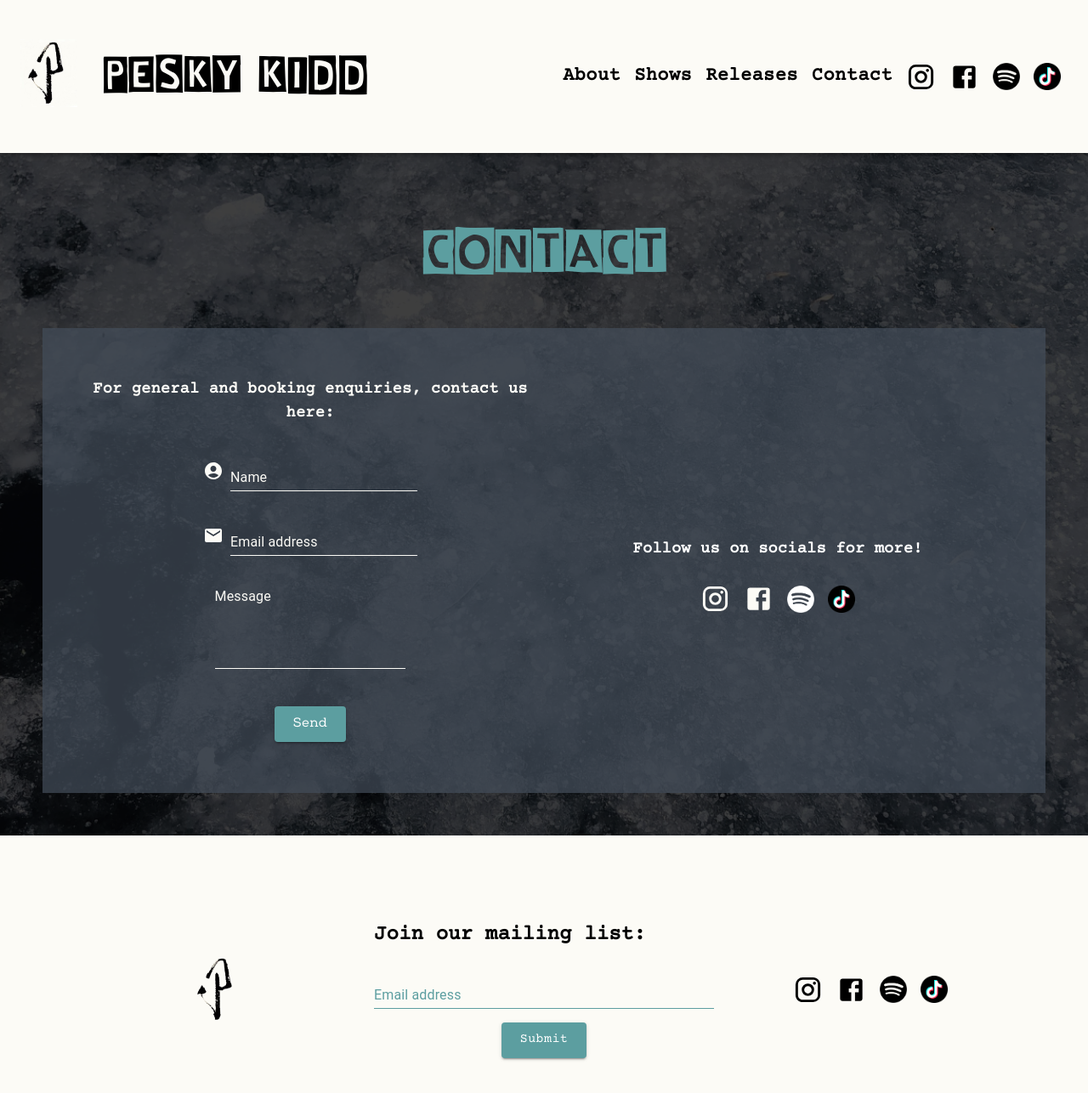
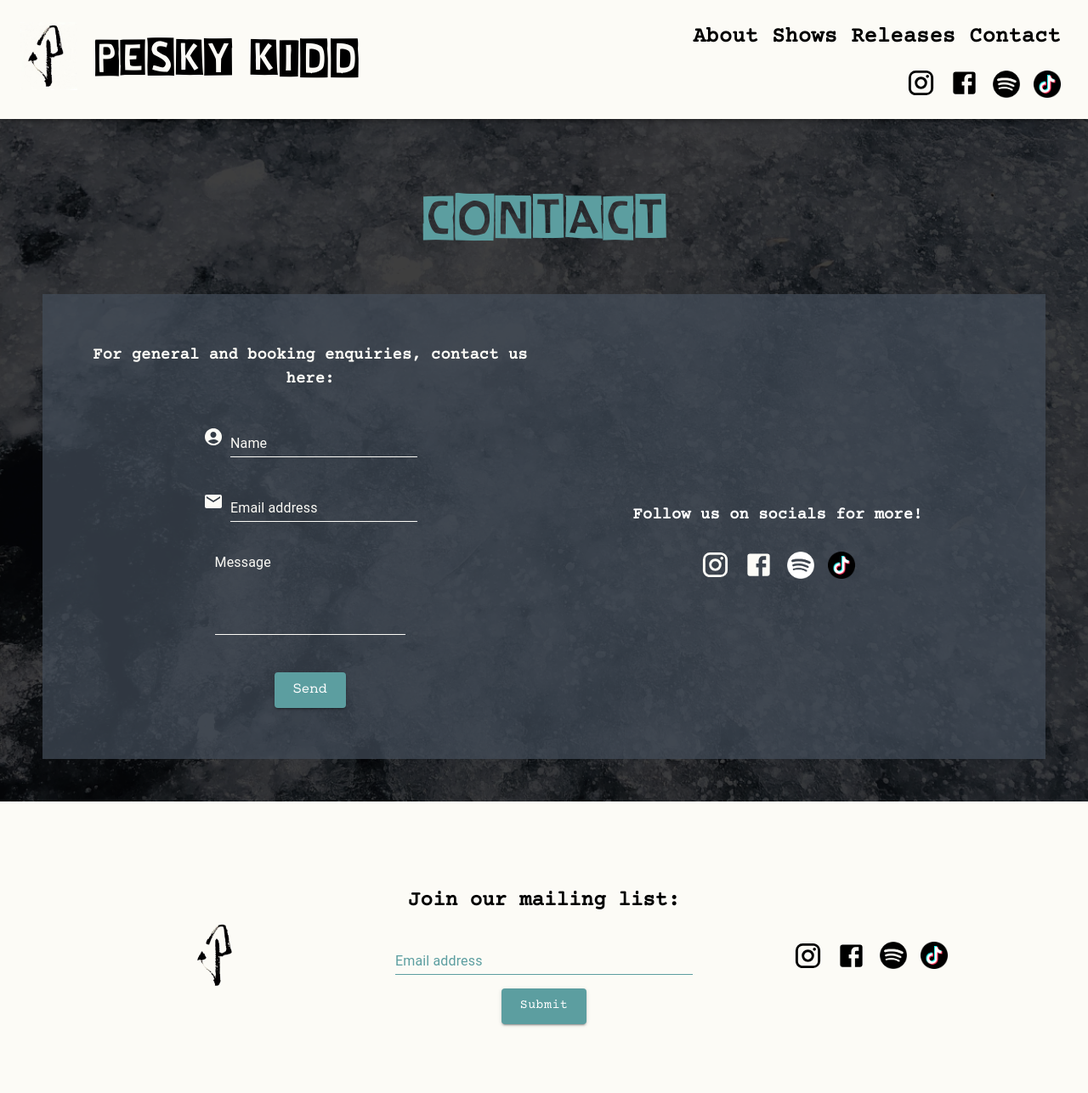
Before and after one commit to AlexJackson01/pesky-kidd-site, a React (Create React App) app in the folder client/: page /contact in a window 1280 px wide. Shown: the top 1286 px of the page at 85% size. Built offline with nearby package versions, Linux system fonts and the light colour scheme.

Commit message:
Website contact form now working plus improvements to desktop nav bar

```diff
--- a/client/package.json
+++ b/client/package.json
@@ -3,6 +3,7 @@
   "version": "0.1.0",
   "private": true,
   "dependencies": {
+    "@emailjs/browser": "^3.10.0",
     "@emotion/react": "^11.10.5",
     "@emotion/styled": "^11.10.5",
     "@mui/icons-material": "^5.11.0",
--- a/client/src/App.css
+++ b/client/src/App.css
@@ -5,19 +5,29 @@
                             'embedded-opentype', and 'svg' */
 }
 
-
-@font-face {font-family: "Linotype Cutter";
-  src: url("./assets/fonts/cutter/806846dbf3aabc5ddf36dfab4b13270b.eot"); /* IE9*/
-  src: url("./assets/fonts/cutter/806846dbf3aabc5ddf36dfab4b13270b.eot?#iefix") format("embedded-opentype"), /* IE6-IE8 */
-  url("./assets/fonts/cutter/806846dbf3aabc5ddf36dfab4b13270b.woff2") format("woff2"), /* chrome、firefox */
-  url("./assets/fonts/cutter/806846dbf3aabc5ddf36dfab4b13270b.woff") format("woff"), /* chrome、firefox */
-  url("./assets/fonts/cutter/806846dbf3aabc5ddf36dfab4b13270b.ttf") format("truetype"), /* chrome、firefox、opera、Safari, Android, iOS 4.2+*/
-  url("./assets/fonts/cutter/806846dbf3aabc5ddf36dfab4b13270b.svg#Linotype Cutter") format("svg"); /* iOS 4.1- */
+@font-face {
+  font-family: 'Linotype Cutter';
+  src: url('./assets/fonts/cutter/806846dbf3aabc5ddf36dfab4b13270b.eot'); /* IE9*/
+  src: url('./assets/fonts/cutter/806846dbf3aabc5ddf36dfab4b13270b.eot?#iefix')
+      format('embedded-opentype'),
+    /* IE6-IE8 */
+      url('./assets/fonts/cutter/806846dbf3aabc5ddf36dfab4b13270b.woff2')
+      format('woff2'),
+    /* chrome、firefox */
+      url('./assets/fonts/cutter/806846dbf3aabc5ddf36dfab4b13270b.woff')
+      format('woff'),
+    /* chrome、firefox */
+      url('./assets/fonts/cutter/806846dbf3aabc5ddf36dfab4b13270b.ttf')
+      format('truetype'),
+    /* chrome、firefox、opera、Safari, Android, iOS 4.2+*/
+      url('./assets/fonts/cutter/806846dbf3aabc5ddf36dfab4b13270b.svg#Linotype Cutter')
+      format('svg'); /* iOS 4.1- */
 }
 
 @font-face {
   font-family: 'Courier Prime';
-  src: local('Courier Prime'), url(./assets/fonts/Courier\ Prime.ttf) format('truetype');
+  src: local('Courier Prime'),
+    url(./assets/fonts/Courier\ Prime.ttf) format('truetype');
   /* other formats include: 'woff2', 'truetype, 'opentype',
                             'embedded-opentype', and 'svg' */
 }
@@ -47,7 +57,7 @@
 }
 
 .social-icons {
-  height:32px;
+  height: 32px;
   width: 32px;
 }
 
@@ -58,12 +68,25 @@
 }
 
 .nav-heading {
-  font-family: "Linotype Cutter";
+  font-family: 'Linotype Cutter';
   font-size: 40px;
-  padding-left: 20px;
+  padding-left: 10px;
 }
+
+.drawer-heading {
+  font-family: 'Linotype Cutter';
+  font-size: 35px;
+}
+
 h2 {
+  font-family: 'Courier Prime';
+  text-align: center;
+}
+
+.sent-message {
   font-family: "Courier Prime";
+  text-align: center;
+  color:#fcfbf6
 }
 
 .intro-video {
@@ -97,16 +120,16 @@ h2 {
 }
 
 .header {
-  font-family: "Linotype Cutter";
-  color: #5C9EA0;
+  font-family: 'Linotype Cutter';
+  color: #5c9ea0;
   font-size: 6vmin;
   text-align: center;
   padding-bottom: 20px;
 }
 
 .record-name {
-  font-family: "Linotype Cutter";
-  color: #FCFBF6;
+  font-family: 'Linotype Cutter';
+  color: #fcfbf6;
   font-size: 20px;
 }
 
@@ -125,8 +148,8 @@ h2 {
 
 .releases-header {
   text-align: center;
-  font-family: "Courier Prime";
-  color:#5C9EA0;
+  font-family: 'Courier Prime';
+  color: #5c9ea0;
   font-size: 30px;
   margin-bottom: 20px;
 }
@@ -148,7 +171,7 @@ h2 {
 }
 
 .track-name {
-  font-family: "Linotype Cutter";
+  font-family: 'Linotype Cutter';
   /* font-size: 80%; */
 }
 
@@ -172,13 +195,13 @@ h2 {
 }
 
 a {
-  color:#FCFBF6;
+  color: #fcfbf6;
   text-decoration: none;
 }
 
 .shows-subtitle {
-  font-family: "Courier Prime";
-  color:#FCFBF6;
+  font-family: 'Courier Prime';
+  color: #fcfbf6;
   font-style: italic;
   text-align: center;
   padding-bottom: 10px;
@@ -198,9 +221,9 @@ a {
 }
 
 .selected-title {
-  color:black;
+  color: black;
   text-align: center;
-  font-family: "Courier Prime";
+  font-family: 'Courier Prime';
   font-style: italic;
   font-size: 25px;
 }
@@ -213,7 +236,7 @@ a {
 }
 
 .band-blurb {
-  font-family: "Courier Prime";
+  font-family: 'Courier Prime';
   color: white;
   /* font-size: 1.6vh; */
 }
@@ -229,7 +252,7 @@ a {
 .band-div {
   display: flex;
   color: white;
-  font-family: "Courier Prime";
+  font-family: 'Courier Prime';
   justify-content: space-evenly;
   flex-wrap: wrap;
   align-items: center;
@@ -247,12 +270,13 @@ a {
 }
 
 .band-title {
-  font-family: "Courier Prime";
-  color:#5C9EA0;
+  font-family: 'Courier Prime';
+  color: #5c9ea0;
   text-align: center;
 }
 
-h4, h5 {
+h4,
+h5 {
   text-align: center;
 }
 
@@ -305,14 +329,13 @@ h4, h5 {
 
 .gallery-header {
   text-align: center;
-  font-family: "Courier Prime";
-  color:#5C9EA0;
+  font-family: 'Courier Prime';
+  color: #5c9ea0;
   font-size: 40px;
 }
 
-
 .carousel-title {
-  font-family: "Courier Prime";
+  font-family: 'Courier Prime';
   text-align: center;
 }
 
@@ -324,7 +347,7 @@ h4, h5 {
 }
 
 .album-title {
-  font-family: "Courier Prime";
+  font-family: 'Courier Prime';
   color: white;
   text-align: center;
   padding: 20px;
@@ -339,19 +362,19 @@ h4, h5 {
 .socials-div {
   padding: 30px 5px 5px 5px;
   color: white;
-  font-family: "Courier Prime";
+  font-family: 'Courier Prime';
   text-align: center;
 }
 
 .contact-header {
-  font-family: "Courier Prime";
+  font-family: 'Courier Prime';
   text-align: center;
-  color:#FCFBF6;
+  color: #fcfbf6;
   padding-bottom: 10px;
 }
 
 .footer {
   padding: 80px;
-  background-color: #FCFBF6;
-  color:#FCFBF6;
+  background-color: #fcfbf6;
+  color: #fcfbf6;
 }
--- a/client/src/components/MailingList.js
+++ b/client/src/components/MailingList.js
@@ -77,22 +77,21 @@ export default function MailingList() {
         <h2>Join our mailing list:</h2>
 <TextField
   sx={{
-
+    color: "#5C9EA0",
     "& .MuiInputLabel-root": { color: "#5C9EA0" },
     // border: "1px solid #5C9EA0",
-    borderRadius: 1,
-    color: "green",
-    fontFamily: "Courier Prime",
-    width: 400,
+    '&.MuiInput': { color: "#5C9EA0"},
     '& .MuiInput-underline:before': { color: '#5C9EA0', borderBottomColor: '#5C9EA0' },
     '& .MuiInput-underline:after': { color: '#5C9EA0', borderBottomColor: '#5C9EA0' },
-    "& .MuiOutlinedInput-root.Mui-focused": {
-        "& > fieldset": {
-  borderColor: "orange"
-        }
-      }
+    input: { color: '#5C9EA0' },
+
+    // border: "1px solid #5C9EA0",
+
+    fontFamily: "Courier Prime",
+    width: 350,
 
   }}
+
   label="Email address"
   variant="standard"
   name="email"
--- a/client/src/components/Nav.js
+++ b/client/src/components/Nav.js
@@ -52,10 +52,10 @@ function Nav (props) {
         <NavLink to='/'>
           <img src={WhiteLogo} className='pesky-drawer' alt='Pesky Kidd logo' />
         </NavLink>
-        <h1 className='nav-heading'>Pesky Kidd</h1>
+        <h1 className='drawer-heading'>Pesky Kidd</h1>
       </Typography>
       <Divider />
-      <List>
+      <List sx={{marginBottom: 5}}>
         {navItems.map(item => (
           <ListItem
             key={item}
@@ -82,18 +82,19 @@ function Nav (props) {
           href='https://www.instagram.com/peskykiddofficial/'
           target='_blank'
         >
-          <InstagramIcon fontSize='large' sx={{ color: 'black' }} />
+          <InstagramIcon fontSize='large' sx={{ color: 'black', marginTop: 2 }} />
         </IconButton>
         <IconButton href='https://www.facebook.com/peskyk1dd/' target='_blank'>
-          <FacebookIcon fontSize='large' sx={{ color: 'black' }} />
+          <FacebookIcon fontSize='large' sx={{ color: 'black', marginTop: 2 }} />
         </IconButton>
         <IconButton
           href='https://open.spotify.com/artist/6GU3Fg2x5wvm0PIHryh3Sf?si=gHjTIqBEShysv1trhsfKFg'
           target='_blank'
+          sx={{marginTop: 2}}
         >
           <img src={Spotify} className='social-icons' alt='Spotify icon' />
         </IconButton>
-        <IconButton href='https://www.tiktok.com/@peskykidd' target='_blank'>
+        <IconButton href='https://www.tiktok.com/@peskykidd' target='_blank' sx={{marginTop: 2}}>
           <img src={Tiktok} className='social-icons' alt='Spotify icon' />
         </IconButton>
       </List>
@@ -111,7 +112,7 @@ function Nav (props) {
           position: 'sticky',
           backgroundColor: '#FCFBF6',
           color: 'black',
-          height: 180,
+          height: 140,
           justifyContent: 'center'
         }}
       >
@@ -166,7 +167,7 @@ function Nav (props) {
                     textTransform: 'none',
                     color: 'black',
                     fontFamily: 'Courier Prime',
-                    fontSize: 22,
+                    fontSize: 25,
                     fontWeight: "bold"
                   }}
                 >
@@ -174,6 +175,7 @@ function Nav (props) {
                 </NavLink>
               </Button>
             ))}
+            <Box sx={{display: "flex", justifyContent: "flex-end", alignItems: "flex-end"}}>
             <IconButton
               href='https://www.instagram.com/peskykiddofficial/'
               target='_blank'
@@ -198,6 +200,7 @@ function Nav (props) {
             >
               <img src={Tiktok} className='social-icons' alt='Spotify icon' />
             </IconButton>
+            </Box>
           </Box>
         </Toolbar>
       </AppBar>
--- a/client/src/components/contact/Form.js
+++ b/client/src/components/contact/Form.js
@@ -1,6 +1,6 @@
 import React, { useState, useRef } from 'react'
-// import emailjs from '@emailjs/browser'
-// import { init } from '@emailjs/browser'
+import emailjs from '@emailjs/browser'
+import { init } from '@emailjs/browser'
 import Box from '@mui/material/Box'
 import Button from '@mui/material/Button'
 import TextField from '@mui/material/TextField'
@@ -8,14 +8,17 @@ import AccountCircle from '@mui/icons-material/AccountCircle'
 import EmailIcon from '@mui/icons-material/Email'
 import { alpha, styled } from '@mui/material/styles'
 
-// init('CRSB7HDdL0UfMj8EF')
+init('CRSB7HDdL0UfMj8EF')
 
 const ContactText = styled(TextField)({
   color: "#FCFBF6",
     "& .MuiInputLabel-root": { color: "#FCFBF6" },
+    "& .MuiInputBase-root": { color: "#FCFBF6" },
     // border: "1px solid #5C9EA0",
+    '&.MuiInput': { color: "#FCFBF6"},
     '& .MuiInput-underline:before': { color: '#FCFBF6', borderBottomColor: '#FCFBF6' },
     '& .MuiInput-underline:after': { color: '#FCFBF6', borderBottomColor: '#FCFBF6' },
+    input: { color: '#FCFBF6' }
 })
 
 export default function Form () {
@@ -23,31 +26,30 @@ export default function Form () {
 
   const form = useRef()
 
-//   const sendEmail = e => {
-//     e.preventDefault()
+  const sendEmail = e => {
+    e.preventDefault()
 
-//     emailjs
-//       .sendForm(
-//         'service_fsboimm',
-//         'template_mvkp547',
-//         form.current,
-//         'CRSB7HDdL0UfMj8EF'
-//       )
-//       .then(
-//         result => {
-//           setEmailSent(<p>Message sent!</p>)
-//         },
-//         error => {
-//           console.log(error.text)
-//         }
-//       )
-//   }
+    emailjs
+      .sendForm(
+        'service_fsboimm',
+        'template_dkc4nxi',
+        form.current,
+        'CRSB7HDdL0UfMj8EF'
+      )
+      .then(
+        result => {
+          setEmailSent(<p>Message sent!</p>)
+        },
+        error => {
+          console.log(error.text)
+        }
+      )
+  }
 
   return (
     <div>
         <h3 className='contact-header'>For general and booking enquiries, contact us here:</h3>
-        {/* onSubmit={sendEmail} */}
-      <form ref={form} >
+      <form ref={form} onSubmit={sendEmail}>
         <Box sx={{ '& > :not(style)': { m: 1 } }}>
           <Box
             sx={{
@@ -96,12 +98,13 @@ export default function Form () {
           autoComplete='off'
         >
           <ContactText
-            id='standard-multiline-static'
+            multiline
+            id="input-with-sx"
             label='Message'
             name='user_message'
-            multiline
             rows={4}
             variant='standard'
+            sx={{color: "white"}}
           />
         </Box>
         <p>
@@ -126,7 +129,7 @@ export default function Form () {
           </Button>
         </p>
       </form>
-      {emailSent}
+      <p className='sent-message'>{emailSent}</p>
     </div>
   )
 }
```
Also changed, not shown: 1 other file (tests, documents, lock files or other folders).
